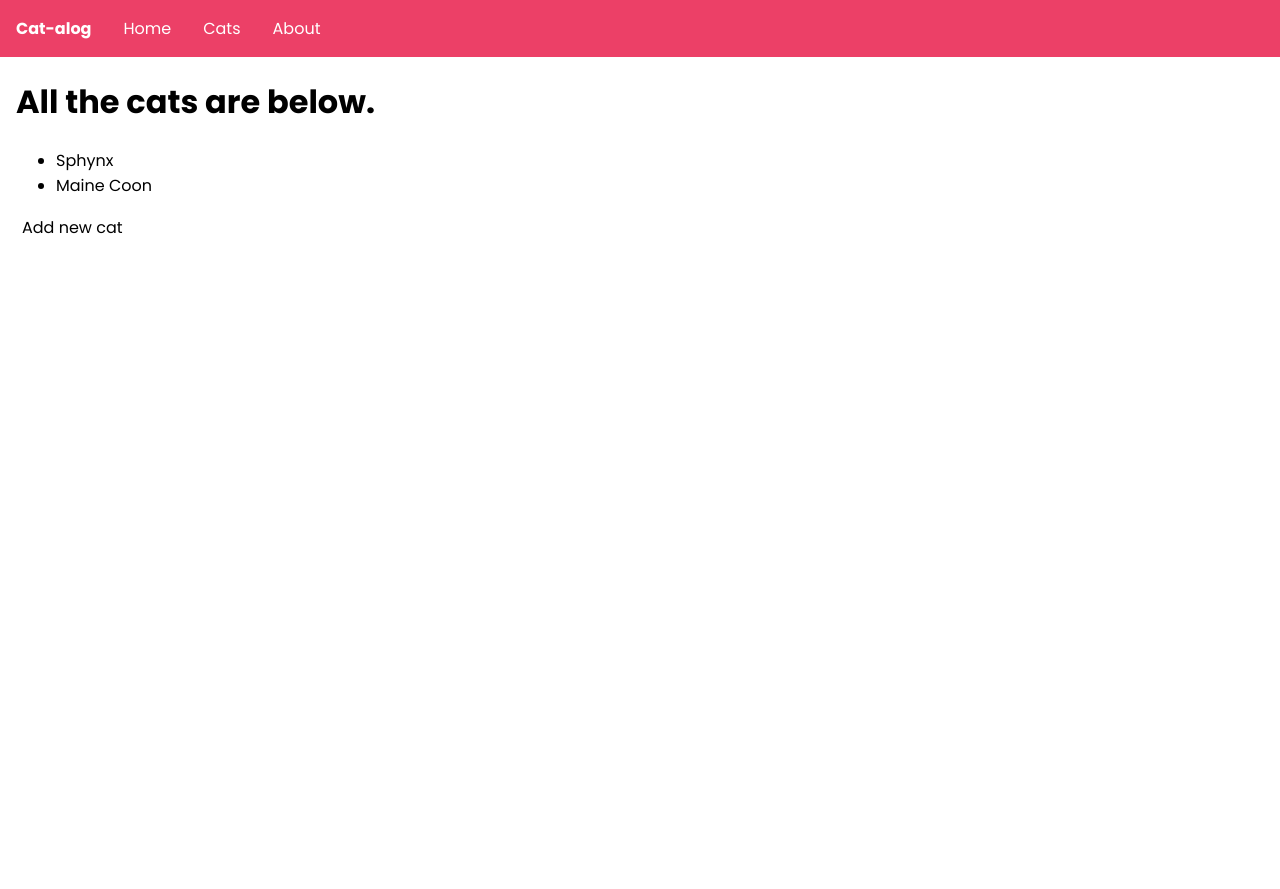
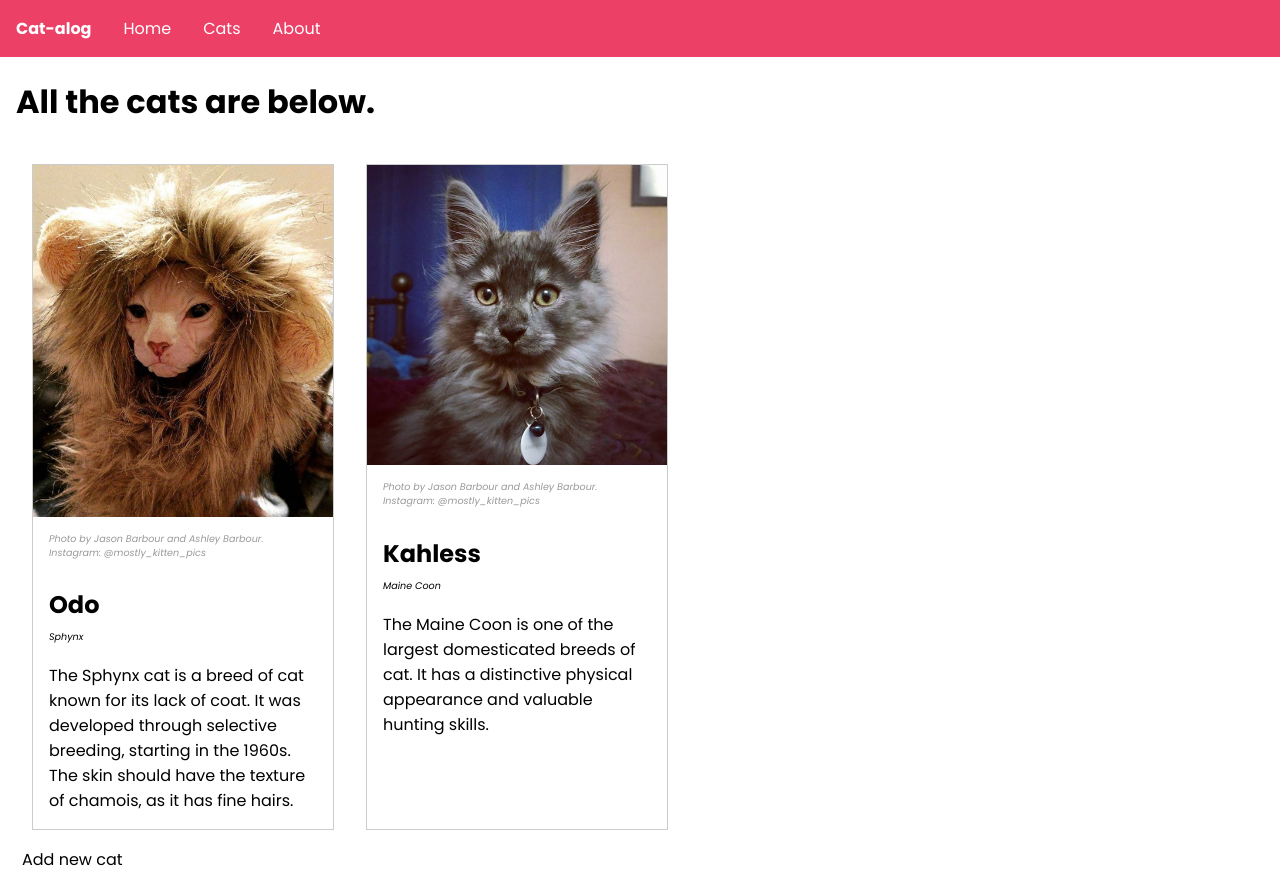
Before and after one commit to google/angular-a11y-workshop, an Angular app: page /catalog/browse in a window 1280 px wide. Before the commit the page ends 800 px from the top, so only its background shows below. Built offline with nearby package versions, Linux system fonts and the light colour scheme.

Commit message:
feat(catalog): enhance display of catalog data
- add images
- design cards
- display all information

Photos obtained from Jason Barbour and Ashley Barbour and used with permission.

```diff
--- a/src/app/cat.ts
+++ b/src/app/cat.ts
@@ -2,20 +2,26 @@
 export interface Cat {
   name: string;
   description: string;
-  imageCredit: string;
+  breed: string;
+  imgUrl?: string;
+  imgCredit: string;
 }
 
 export type CatCatalog = {[key: number]: Cat};
 
 export const InitialCatData: CatCatalog = {
   1: {
-    name: 'Sphynx',
+    name: 'Odo',
+    breed: 'Sphynx',
     description: 'The Sphynx cat is a breed of cat known for its lack of coat. It was developed through selective breeding, starting in the 1960s. The skin should have the texture of chamois, as it has fine hairs.',
-    imageCredit: ''
+    imgCredit: 'Jason Barbour and Ashley Barbour. Instagram: @mostly_kitten_pics',
+    imgUrl: '/assets/photos/odo.png'
   },
   2: {
-    name: 'Maine Coon',
+    name: 'Kahless',
+    breed: 'Maine Coon',
     description: 'The Maine Coon is one of the largest domesticated breeds of cat. It has a distinctive physical appearance and valuable hunting skills.',
-    imageCredit: '',
+    imgCredit: 'Jason Barbour and Ashley Barbour. Instagram: @mostly_kitten_pics',
+    imgUrl: '/assets/photos/kahless.png'
   }
 };
--- a/src/app/containers/catalog-browse/catalog-browse.component.css
+++ b/src/app/containers/catalog-browse/catalog-browse.component.css
@@ -0,0 +1,46 @@
+.cards {
+  list-style: none;
+  display: flex;
+  flex-wrap: wrap;
+  flex-direction: row;
+  margin: 0;
+  padding: 0;
+}
+figure { width: 100%; margin: 0;}
+
+figcaption {
+  padding: .5rem 1rem;
+  font-size: .6rem;
+  font-style: italic;
+  color: #999;
+}
+
+h2 {
+  margin-bottom: 0;
+}
+
+.breed {
+  font-size: .6rem;
+  font-style: italic;
+}
+
+.cards__item {
+  border: solid 1px #ccc;
+  margin: 1rem;
+  width: 100%;
+}
+
+.cards__item img {
+  width: 100%;
+}
+
+.cards__article {
+  padding: 0 1rem;
+}
+
+/* Desktop/Tablet styles */
+@media only screen and (min-width: 600px) {
+  .cards__item {
+    width: 300px;
+  }
+}
--- a/src/app/containers/catalog-browse/catalog-browse.component.html
+++ b/src/app/containers/catalog-browse/catalog-browse.component.html
@@ -1,9 +1,18 @@
 <h1>All the cats are below.</h1>
 
-<ul>
-  <li *ngFor="let cat of catsArray">
-    {{cat.name}}
+<ul class="cards">
+  <li *ngFor="let cat of catsArray" class="cards__item">
+    <figure *ngIf="cat.imgUrl">
+      <img [src]="cat.imgUrl" alt="">
+      <figcaption>Photo by {{cat.imgCredit}}</figcaption>
+    </figure>
+    <article class="cards__article">
+      <h2>{{cat.name}}</h2>
+      <span class="breed">{{cat.breed}}</span>
+      <p>{{cat.description}}</p>
+    </article>
   </li>
 </ul>
 
+<!-- TODO(): Create page for adding cats -->
 <button>Add new cat</button>
```
Also changed, not shown: src/assets/photos/kahless.png (added), src/assets/photos/odo.png (added).
